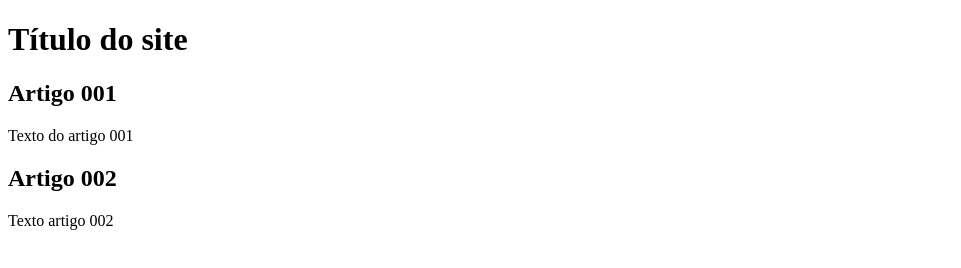
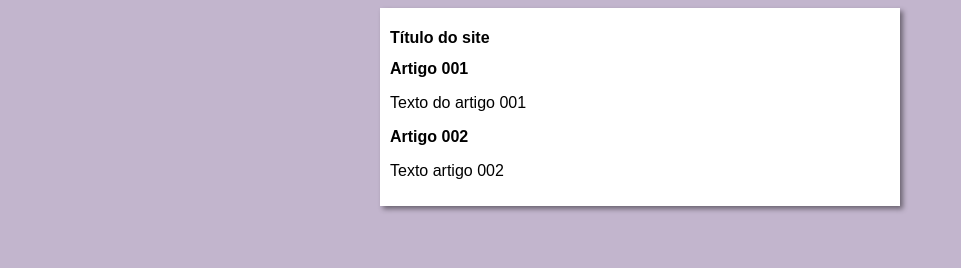
Before and after one commit to Geslanio/projeto-site, a plain HTML site: page index.htm in a window 1280 px wide. Shown: the whole page, without its empty margins (0-961 px from the left). Drawn offline with Linux system fonts and the light colour scheme.

Commit message:
Iniciei o designe

```diff
--- a/index.htm
+++ b/index.htm
@@ -5,6 +5,7 @@
     <meta http-equiv="X-UA-Compatible" content="IE=edge">
     <meta name="viewport" content="width=device-width, initial-scale=1.0">
     <title>Título do site</title>
+    <link rel="stylesheet" href="style.css">
 </head>
 <body>
     <main>
--- /dev/null
+++ b/style.css
@@ -0,0 +1,19 @@
+*{
+    font-family: Arial, Helvetica, sans-serif;
+    font-size: 16px;
+
+}
+
+body {
+    background-color: rgb(194, 181, 205);
+
+}
+
+main {
+    background-color: white;
+    width: 500px;
+    margin: auto;
+    padding: 10px;
+    box-shadow: 3px 3px 5px rgba(0, 0, 0, 0.447);
+
+}
```
